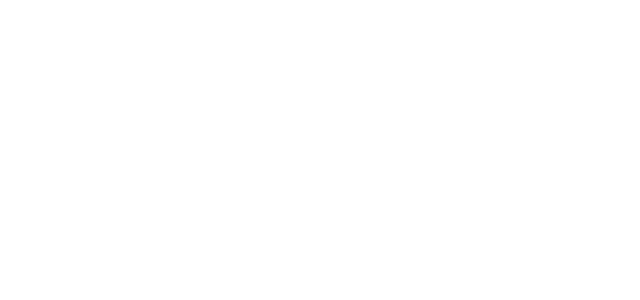
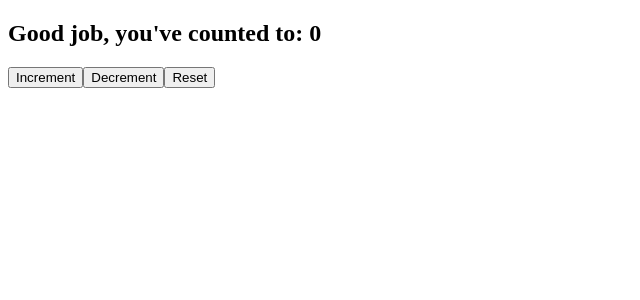
Before and after one commit to LuigiRauso/develhope_react_exercises, a React (Vite) app: page / in a window 1280 px wide. Shown: the top 300 px of the page, without its empty margins (0-640 px from the left). Built offline with nearby package versions, Linux system fonts and the light colour scheme.

Commit message:
75-Custom_Hooks: exercise completed

```diff
--- a/src/App.jsx
+++ b/src/App.jsx
@@ -1,9 +1,11 @@
+import HookCounter from "./components/HookCounter";
+
 function App() {
-
   return (
     <>
+      <HookCounter />
     </>
-  )
+  );
 }
 
-export default App
+export default App;
--- /dev/null
+++ b/src/components/HookCounter.jsx
@@ -0,0 +1,31 @@
+import React, { useState } from "react";
+
+function useCounter(initialValue = 0) {
+  const [counter, setCount] = useState(initialValue);
+
+  const handleCounterIncrement = () => setCount((prev) => prev + 1);
+  const handleCounterDecrement = () => setCount((prev) => prev - 1);
+  const handleCounterReset = () => setCount(initialValue);
+
+  return {
+    onCounter: counter,
+    onIncrement: handleCounterIncrement,
+    onDecrement: handleCounterDecrement,
+    onReset: handleCounterReset,
+  };
+}
+
+function HookCounter() {
+  const { onCounter, onIncrement, onDecrement, onReset } = useCounter(0);
+
+  return (
+    <div>
+      <h2>Good job, you've counted to: {onCounter}</h2>
+      <button onClick={onIncrement}>Increment</button>
+      <button onClick={onDecrement}>Decrement</button>
+      <button onClick={onReset}>Reset</button>
+    </div>
+  );
+}
+
+export default HookCounter;
```
